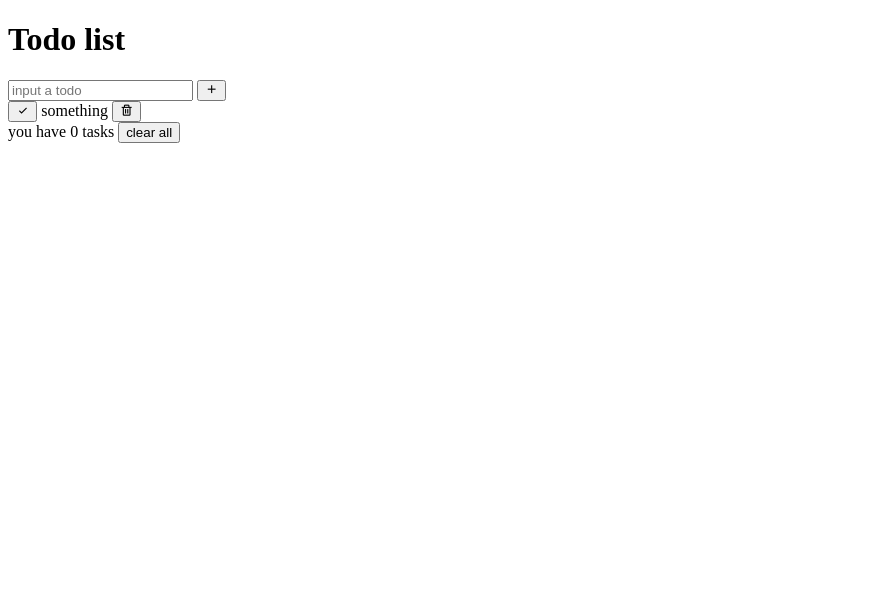
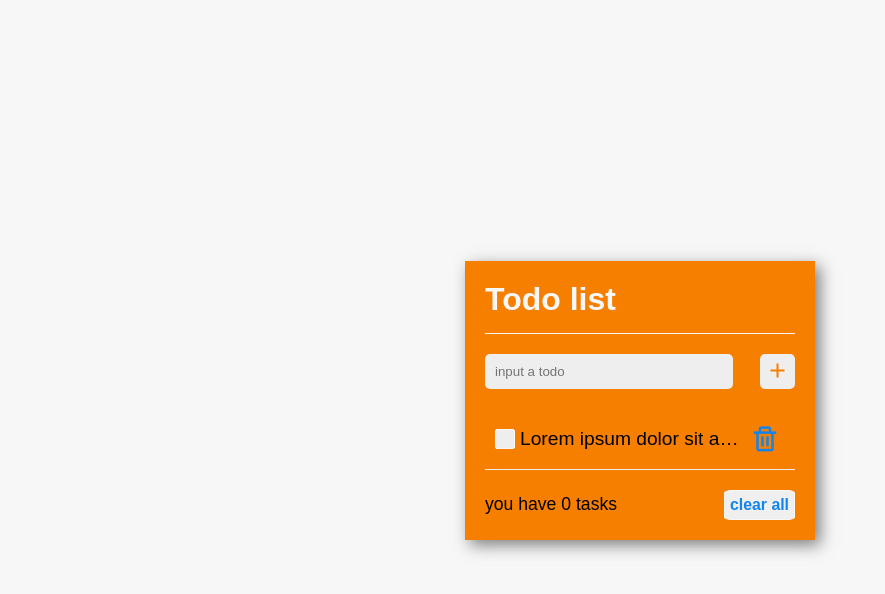
Before and after one commit to mahla22/todo-list, a plain HTML site: page index.html in a window 1280 px wide. Shown: the whole page, without its empty margins (0-885 px from the left). Drawn offline with nearby package versions, Linux system fonts and the light colour scheme.

Commit message:
design added

```diff
--- a/index.html
+++ b/index.html
@@ -5,6 +5,7 @@
     <meta name="viewport" content="width=width-device, initial-scale=1.0">
     <title>todo list</title>
     <link href='https://unpkg.com/boxicons@2.1.4/css/boxicons.min.css' rel='stylesheet'>
+    <link rel="stylesheet" href="style.css">
 </head>
 <body>
   <div class="container">
@@ -15,12 +16,12 @@
             <i class='bx bx-plus'></i>
         </button>
     </div>
-    <div class="todolist">
+    <div class="todoList">
         <div class="task">
             <button class="checkBtn">
                 <i class='bx bx-check'></i>
             </button>
-            <span class="inputedTask">something</span>
+            <span class="inputedTask">Lorem ipsum dolor sit amet consectetur adipisicing elit. Odit quaerat optio unde quis id incidunt animi maxime consequatur laborum quo nihil, debitis consequuntur quisquam eum earum iure dolores consectetur explicabo.</span>
             <button class="deleteBtn">
                 <i class='bx bx-trash'></i>
             </button>
--- /dev/null
+++ b/style.css
@@ -0,0 +1,126 @@
+* {
+    margin: 0;
+    padding: 0;
+    box-sizing: border-box;
+    font-family:Arial, Helvetica, sans-serif;
+}
+body {
+    background-color:#f7f7f7 ;
+    width: 100%;
+    height: 100vh;
+    display: flex;
+    justify-content: center;
+    align-items: center;
+
+}
+.container {
+    background-color: #f77f00;
+    width: 90%;
+    max-width: 350px;
+    max-height: 400px;
+    padding: 20px;
+    display: flex;
+    flex-direction: column;
+    box-shadow: 5px 5px 15px #7e7d7d;
+
+}
+h1 {
+    border-bottom: 1.5px solid #f7f7f7;
+    padding-bottom: 15px;
+    color:#f7f7f7;
+}
+.addTodo {
+    margin: 20px 0;
+    display: flex;
+    justify-content: space-between;
+    min-height: 30px;
+}
+.addTodo input {
+    width: 80%;
+    border: none;
+    border-radius: 5px;
+    padding: 10px;
+    background-color: #EEEEEE;
+}
+.addBtn {
+    width: 35px;
+    border: none;
+    border-radius: 5px;
+    cursor: pointer;
+    background-color:#EEEEEE;
+    color: #f77f00;
+    font-size: 1.5em;
+    display: flex;
+    justify-content: center;
+    align-items: center;
+}
+.todoList {
+    margin: 10px 10px;
+    overflow-y: auto;
+}
+.todoList::-webkit-scrollbar{
+    width: 0;
+}
+.task {
+    display: flex;
+    align-items: center;
+    justify-content: space-between;
+    cursor: pointer;
+}
+.task .inputedTask {
+    flex: 1;
+    white-space: nowrap;
+    overflow: hidden;
+    margin: 0 5px;
+    font-size: 1.2em;
+    text-overflow: ellipsis;
+}
+.task .checkBtn {
+    width: 20px;
+    height: 20px;
+    background:#EEEEEE;
+    border: 1px solid #f7f7f7;
+    border-radius: 10%;
+    cursor: pointer;
+}
+.task .checkBtn i {
+    cursor: pointer;
+    color: #EEEEEE;
+    font-size: 20px;
+}
+.task .deleteBtn {
+    font-size: 30px;
+    padding:5px;
+    display: flex;
+    justify-content: center;
+    align-items: center;
+    color: rgb(17, 132, 240);
+    cursor: pointer;
+    border: none;
+    background-color: #f77f00;
+    border-radius: 100%;
+    transition: .5s ease-in-out;
+}
+
+.task .deleteBtn:hover{
+    color: #d60606;
+    background-color: rgba(204, 1, 1, 0.3);
+}
+.footer {
+    border-top:1px solid #EEEEEE;
+    padding-top: 20px;
+    display: flex;
+    align-items: center;
+    justify-content: space-between;
+    font-size: 1.1em;
+}
+.footer .clearAll{
+    font-size: .9em;
+    font-weight: 700;
+    padding: 5px;
+    border: 1px solid #f7f7f7;
+    border-radius:10%;
+    color: rgb(17, 132, 240);
+    cursor: pointer;
+
+}
```
